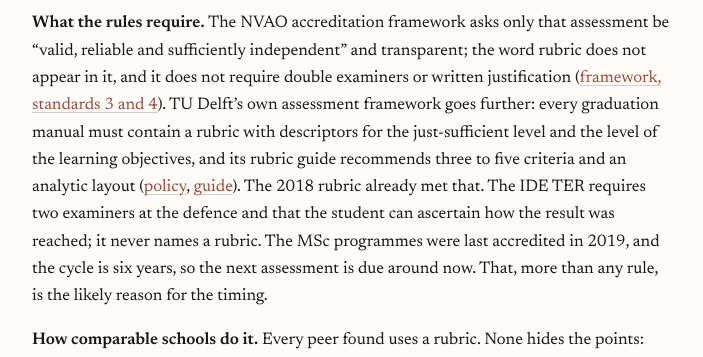
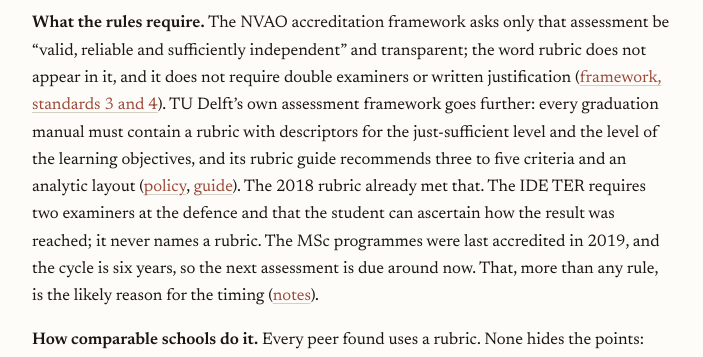
Before and after one commit to JDerekLomas/dereklomas-site, a Next.js app: page /rubric in a window 1280 px wide. Shown: the part 3865-4222 px from the top of the page, without its empty margins (288-991 px from the left). Built offline with nearby package versions, Linux system fonts and the light colour scheme; no server answers; the database is empty.

Commit message:
rubric: link regulatory notes
Co-Authored-By: Claude Fable 5.1 <noreply@anthropic.com>

```diff
--- a/src/app/rubric/page.tsx
+++ b/src/app/rubric/page.tsx
@@ -220,7 +220,8 @@ export default function RubricExplainer() {
             The 2018 rubric already met that. The IDE TER requires two examiners at the defence and that the student
             can ascertain how the result was reached; it never names a rubric. The MSc programmes were last
             accredited in 2019, and the cycle is six years, so the next assessment is due around now. That, more
-            than any rule, is the likely reason for the timing.
+            than any rule, is the likely reason for the timing (
+            <A href="/rubric/research-regulatory.md">notes</A>).
           </p>
           <p>
             <strong>How comparable schools do it.</strong> Every peer found uses a rubric. None hides the points:
```
